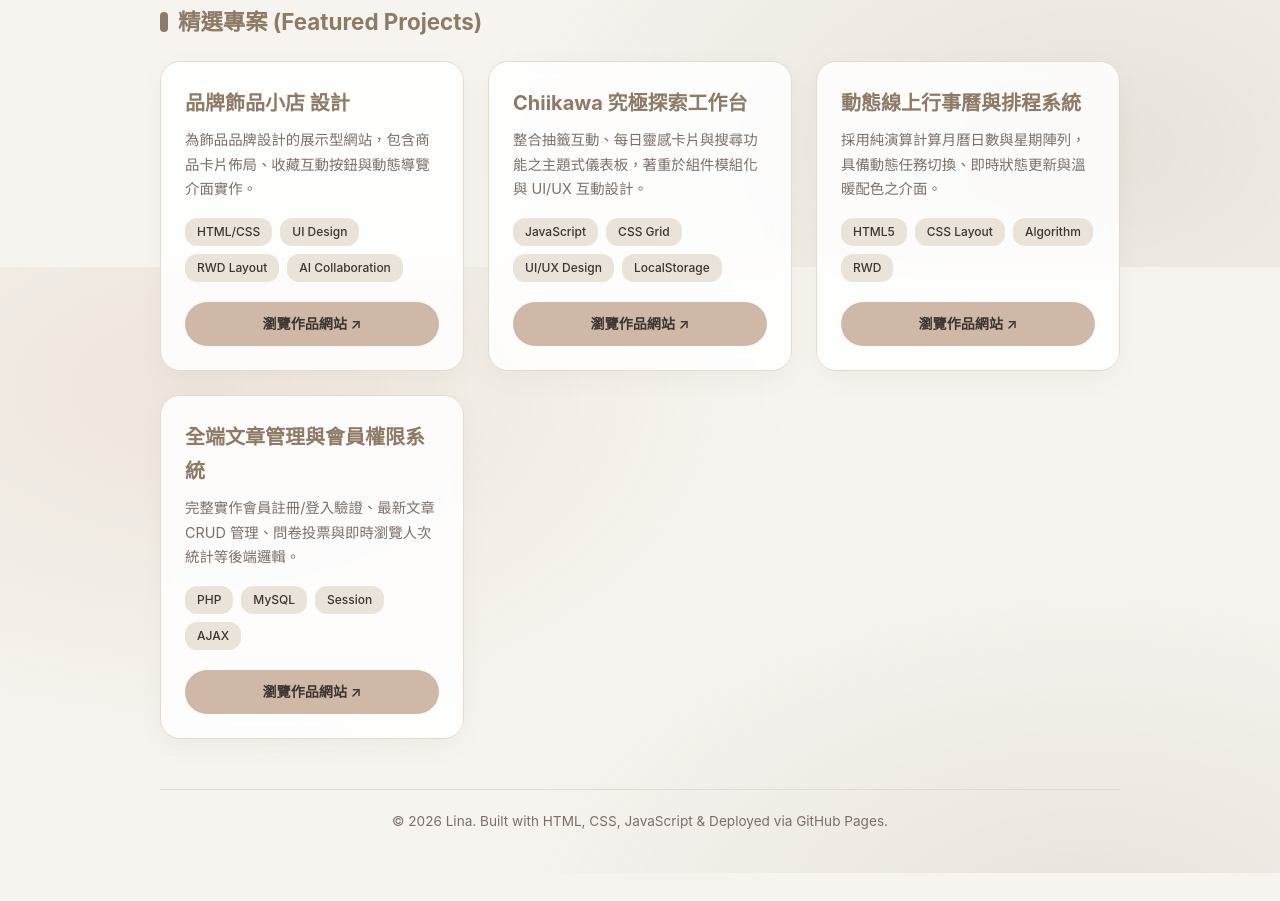
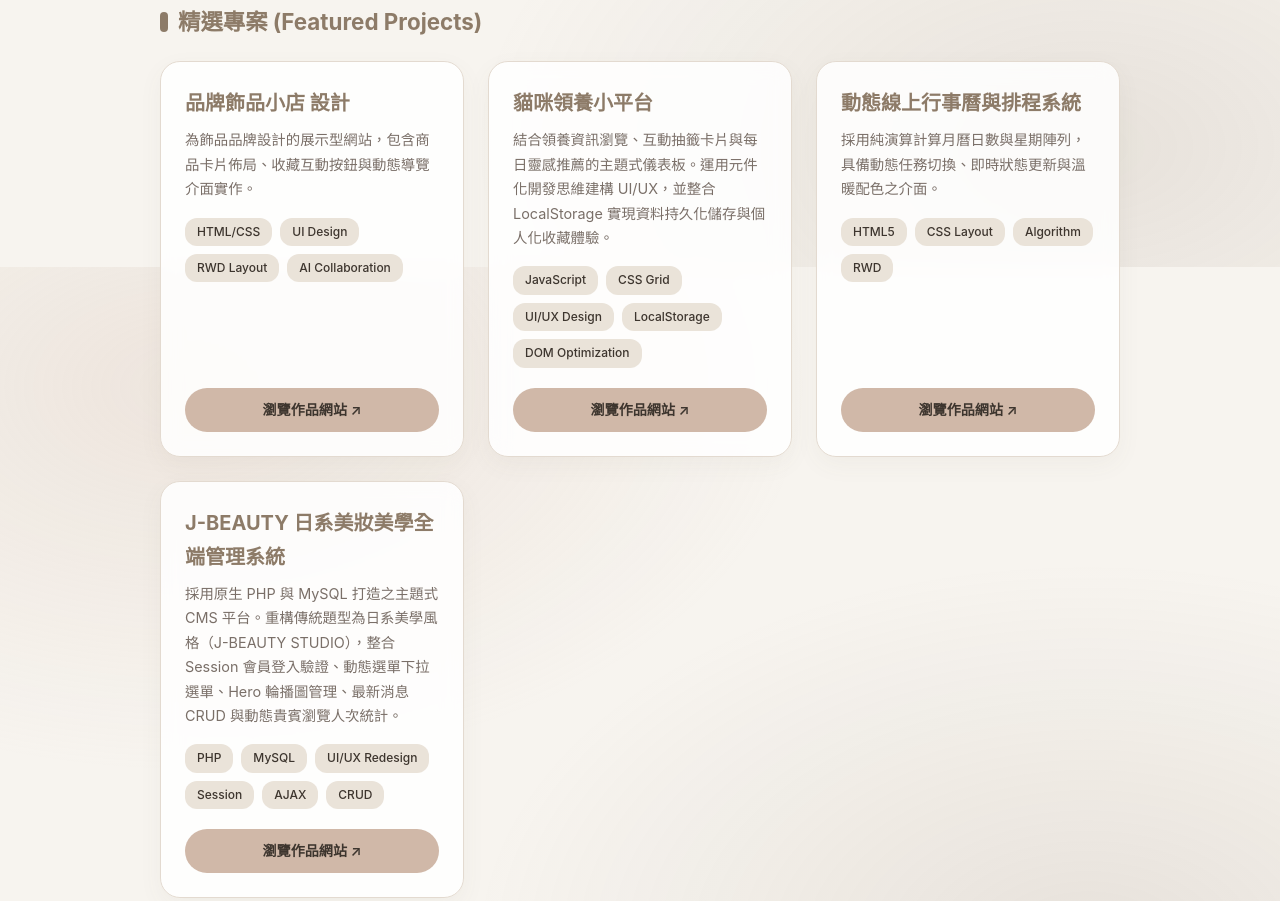
Before and after one commit to lina88091500/lina88091500.github.io, a plain HTML site: page index.html in a window 1280 px wide. Shown: the part 533-1434 px from the top of the page. Before the commit the page ends 1406 px from the top, so only its background shows below. Drawn offline with Linux system fonts and the light colour scheme.

Commit message:
利用網頁乙級第二題改版的作品含後台功能使用，上傳至雲端讓正常啟用

```diff
--- a/index.html
+++ b/index.html
@@ -1,5 +1,6 @@
 <!DOCTYPE html>
 <html lang="zh-TW">
+
 <head>
   <meta charset="UTF-8">
   <meta name="viewport" content="width=device-width, initial-scale=1.0">
@@ -293,6 +294,7 @@
     }
   </style>
 </head>
+
 <body>
 
   <div class="container">
@@ -374,10 +376,12 @@
         link: "https://lina88091500.github.io/HW-Jewelry-store/"
       },
       {
-      title: "Chiikawa 究極探索工作台",
-      description: "整合抽籤互動、每日靈感卡片與搜尋功能之主題式儀表板，著重於組件模組化與 UI/UX 互動設計。",
-      tags: ["JavaScript", "CSS Grid", "UI/UX Design", "LocalStorage"],
+
+        title: "貓咪領養小平台",
+        description: "結合領養資訊瀏覽、互動抽籤卡片與每日靈感推薦的主題式儀表板。運用元件化開發思維建構 UI/UX，並整合 LocalStorage 實現資料持久化儲存與個人化收藏體驗。",
+        tags: ["JavaScript", "CSS Grid", "UI/UX Design", "LocalStorage", "DOM Optimization"],
         link: "https://lina88091500.github.io/work-2/"
+
       },
       {
         title: "動態線上行事曆與排程系統",
@@ -386,10 +390,10 @@
         link: "https://github.com"
       },
       {
-      title: "全端文章管理與會員權限系統",
-      description: "完整實作會員註冊/登入驗證、最新文章 CRUD 管理、問卷投票與即時瀏覽人次統計等後端邏輯。",
-      tags: ["PHP", "MySQL", "Session", "AJAX"],
-      link: "https://github.com"
+        title: "J-BEAUTY 日系美妝美學全端管理系統",
+        description: "採用原生 PHP 與 MySQL 打造之主題式 CMS 平台。重構傳統題型為日系美學風格（J-BEAUTY STUDIO），整合 Session 會員登入驗證、動態選單下拉選單、Hero 輪播圖管理、最新消息 CRUD 與動態貴賓瀏覽人次統計。",
+        tags: ["PHP", "MySQL", "UI/UX Redesign", "Session", "AJAX", "CRUD"],
+        link: "http://220.128.133.15/s1150101/Portfolio/php/11501-BQUIZ01/index.php"
       }
     ];
 
@@ -422,4 +426,5 @@
     });
   </script>
 </body>
+
 </html>
```
Lines whose indentation alone changed are shown as unchanged.
